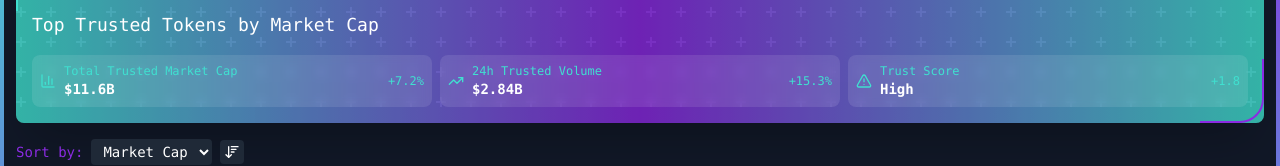
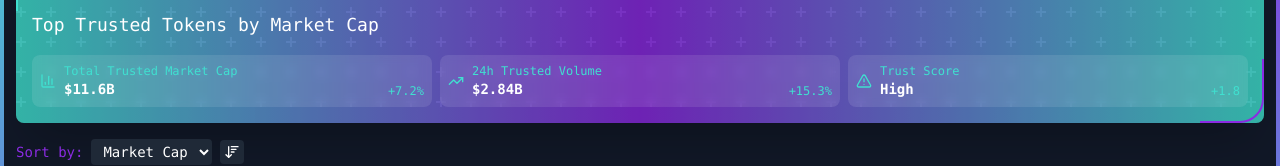
Before and after one commit to Hotcafe-io/monexa, a Next.js app: page /monexa-trusted in a window 1280 px wide. Shown: the part 173-339 px from the top of the page. Built offline with nearby package versions, Linux system fonts and the light colour scheme.

Commit message:
remove glitch effect / minor css fixes mobile

```diff
--- a/components/Header.js
+++ b/components/Header.js
@@ -1,20 +1,20 @@
 // components/Header.js
-import React, { useState, useEffect } from 'react'
+import React from 'react'
 import { motion, AnimatePresence } from 'framer-motion'
 import MonexaLogo from './MonexaLogo'
 import MarketInfoCard from './MarketInfoCard'
 
 const Header = ({ currentDate, title, subtitle, marketInfoCards }) => {
-  const [isGlitching, setIsGlitching] = useState(false)
+  // const [isGlitching, setIsGlitching] = useState(false)
 
-  useEffect(() => {
-    const glitchInterval = setInterval(() => {
-      setIsGlitching(true)
-      setTimeout(() => setIsGlitching(false), 200)
-    }, 5000)
+  // useEffect(() => {
+  //   const glitchInterval = setInterval(() => {
+  //     setIsGlitching(true)
+  //     setTimeout(() => setIsGlitching(false), 200)
+  //   }, 5000)
 
-    return () => clearInterval(glitchInterval)
-  }, [])
+  //   return () => clearInterval(glitchInterval)
+  // }, [])
 
   return (
     <motion.header
@@ -37,7 +37,7 @@ const Header = ({ currentDate, title, subtitle, marketInfoCards }) => {
           </div>
 
           {/* Glitch effect */}
-          <AnimatePresence>
+          {/* <AnimatePresence>
             {isGlitching && (
               <motion.div
                 initial={{ opacity: 0 }}
@@ -48,7 +48,7 @@ const Header = ({ currentDate, title, subtitle, marketInfoCards }) => {
                 style={{ clipPath: 'polygon(0 10%, 100% 0, 100% 90%, 0 100%)' }}
               />
             )}
-          </AnimatePresence>
+          </AnimatePresence> */}
 
           {/* Header content */}
           <div className="relative z-10">
--- a/components/MarketInfoCard.js
+++ b/components/MarketInfoCard.js
@@ -11,8 +11,8 @@ const MarketInfoCard = ({ icon, title, value, change }) => (
     }}
     whileTap={{ scale: 0.95 }}
   >
-    <div className="flex md:items-center md:flex-row flex-col md:justify-between">
-      <div className="flex items-center">
+    <div className="flex flex-1 h-full md:items-center md:flex-row flex-col md:justify-between">
+      <div className="flex flex-1 h-full md:items-center">
         {icon}
         <div className="ml-2">
           <p className="text-xs text-[#40E0D0]">{title}</p>
@@ -20,7 +20,7 @@ const MarketInfoCard = ({ icon, title, value, change }) => (
         </div>
       </div>
       <div
-        className={`md:ml-0 ml-auto text-xs ${
+        className={`md:ml-0 ml-auto mt-auto text-xs ${
           change.startsWith('+') ? 'text-[#40E0D0]' : 'text-[#FF6B6B]'
         }`}
       >
```
